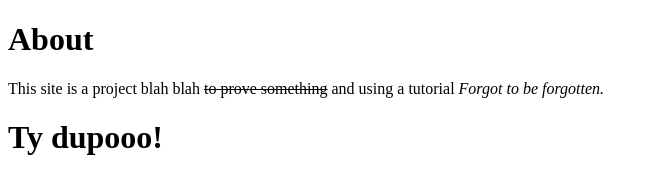
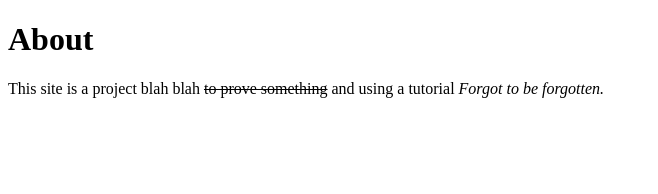
Before and after one commit to martdmc/learning_faster, a plain HTML site: page about.html in a window 1280 px wide. Shown: the whole page, without its empty margins (0-658 px from the left). Drawn offline with Linux system fonts and the light colour scheme.

Commit message:
removed ty dupo

```diff
--- a/about.html
+++ b/about.html
@@ -9,6 +9,5 @@
        This site is a project blah blah <s>to prove something</s> and using a tutorial <em>Forgot to be forgotten.</em>
    </p>
 
-   <h1>Ty dupooo!</h1>
   </body>
  </html>
```
